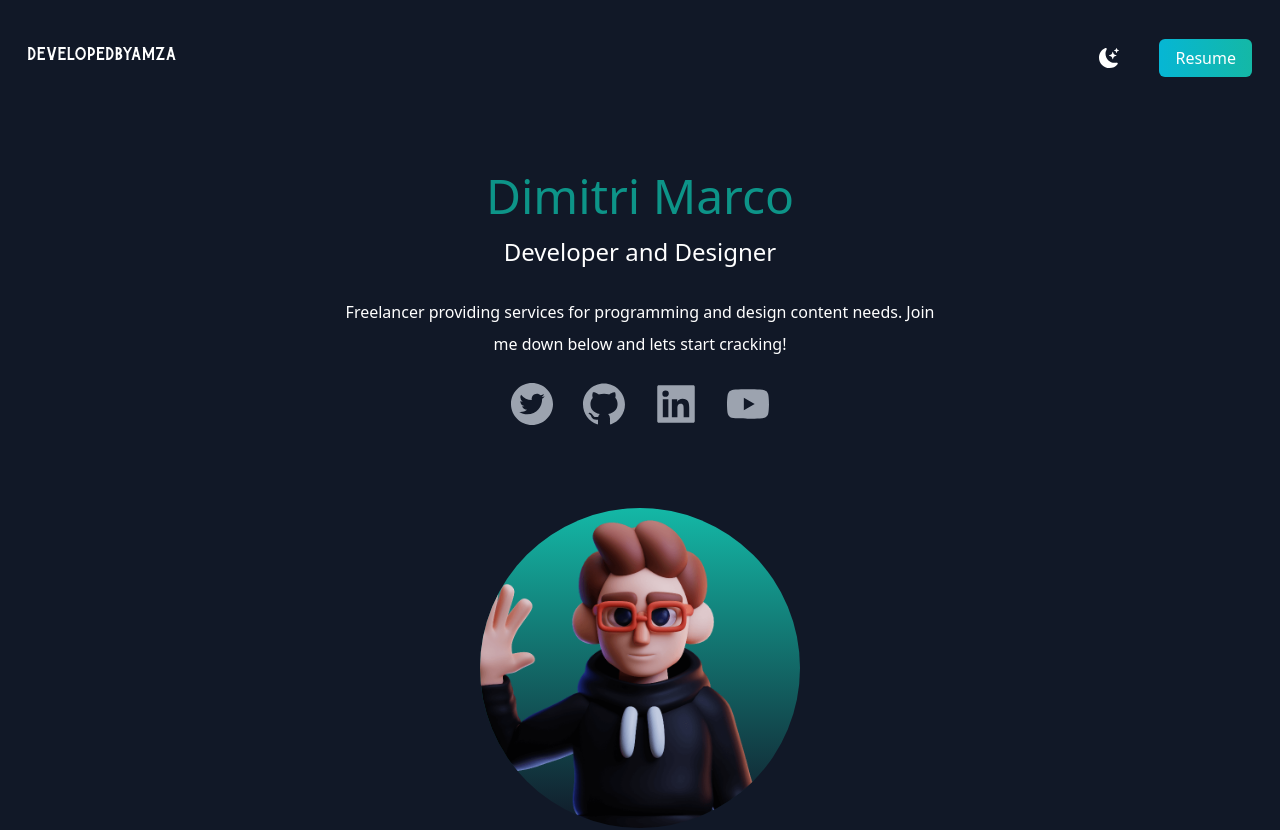
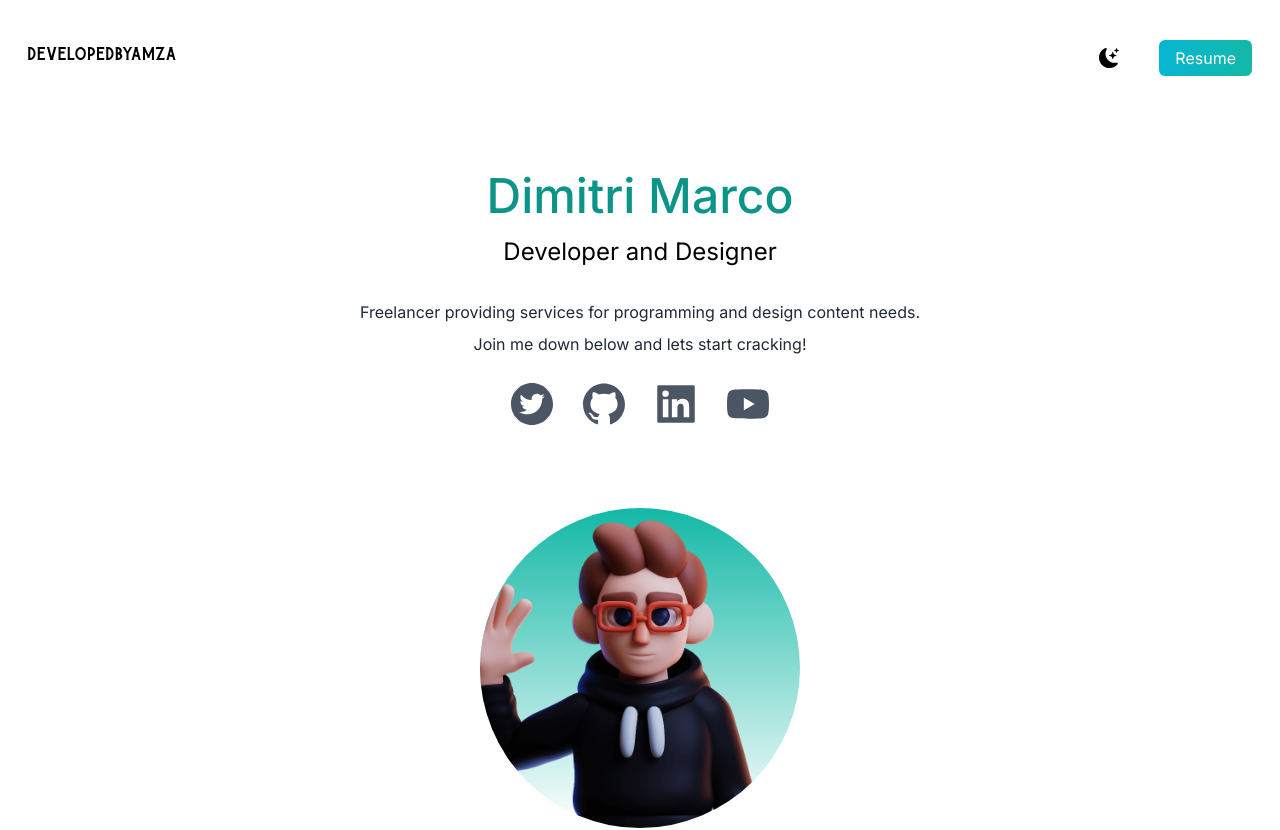
Before and after one commit to amza-web/dimitri-portfolio, a Next.js app: page / in a window 1280 px wide. Shown: the top 830 px of the page. Built offline with nearby package versions, Linux system fonts and the light colour scheme.

Commit message:
Update layout.js

```diff
--- a/src/app/layout.js
+++ b/src/app/layout.js
@@ -11,7 +11,7 @@
 export default function RootLayout({ children }) {
   return (
     <html lang="en">
-      <body className="dark">{children}</body>
+      <body className={inter.className}>{children}</body>
     </html>
   )
 }
```
